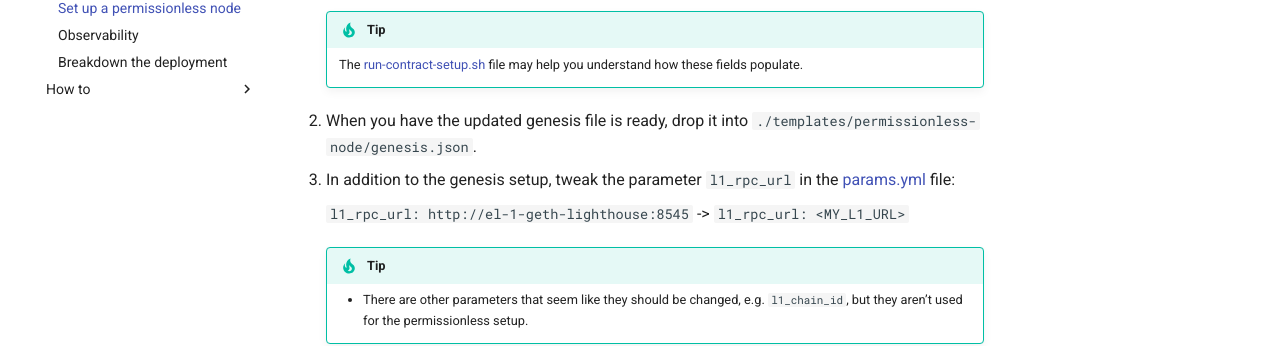
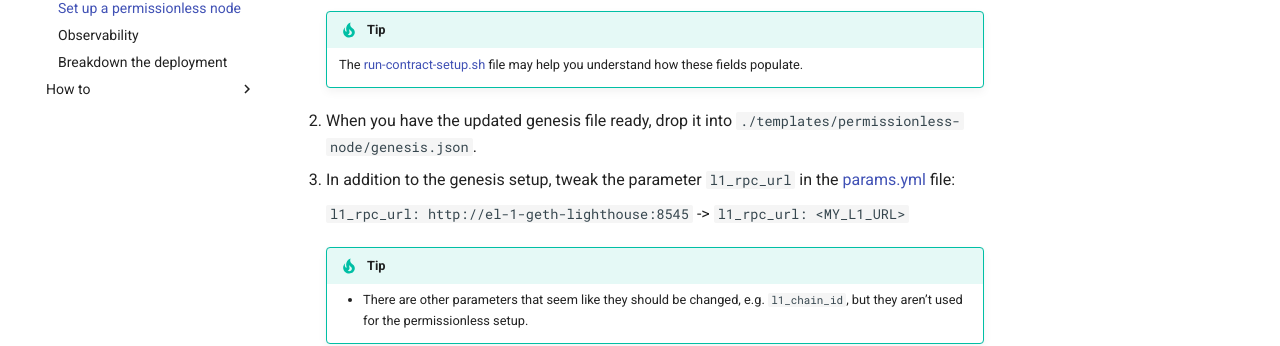
Before and after one commit to 0xPolygon/kurtosis-cdk, an MkDocs documentation site: the page built from docs/quickstart/set-up-permissionless-node.md, in a window 1280 px wide and 900 px high, scrolled down 942 px. Shown: the part 217-563 px from the top of the window. Built offline with MkDocs 1.6.1 and Material for MkDocs 9.7.7, drawn with Linux system fonts in a browser that asks for light colours.

Commit message:
fix typo

```diff
--- a/docs/quickstart/set-up-permissionless-node.md
+++ b/docs/quickstart/set-up-permissionless-node.md
@@ -49,7 +49,7 @@ You can also use the package you have just set up to sync data from a production
     !!! tip
         The [run-contract-setup.sh](https://github.com/0xPolygon/kurtosis-cdk/blob/main/templates/run-contract-setup.sh) file may help you understand how these fields populate.
 
-2. When you have the updated genesis file is ready, drop it into `./templates/permissionless-node/genesis.json`.
+2. When you have the updated genesis file ready, drop it into `./templates/permissionless-node/genesis.json`.
 
 3. In addition to the genesis setup, tweak the parameter `l1_rpc_url` in the [params.yml](https://github.com/0xPolygon/kurtosis-cdk/blob/main/params.yml) file:
 
```
